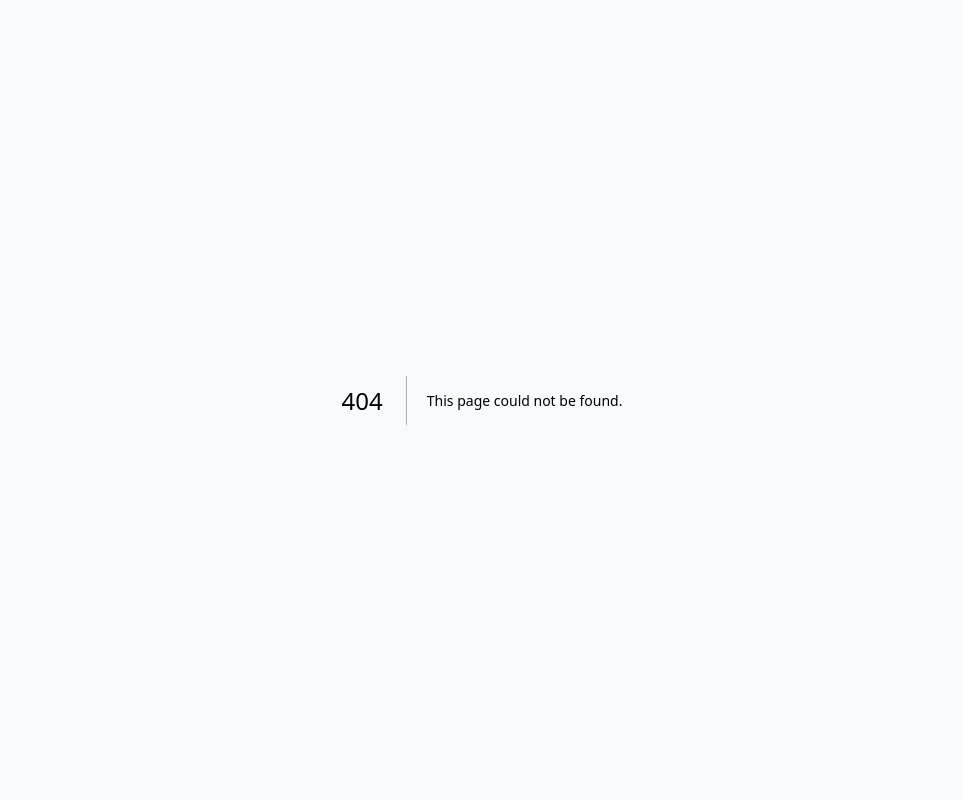
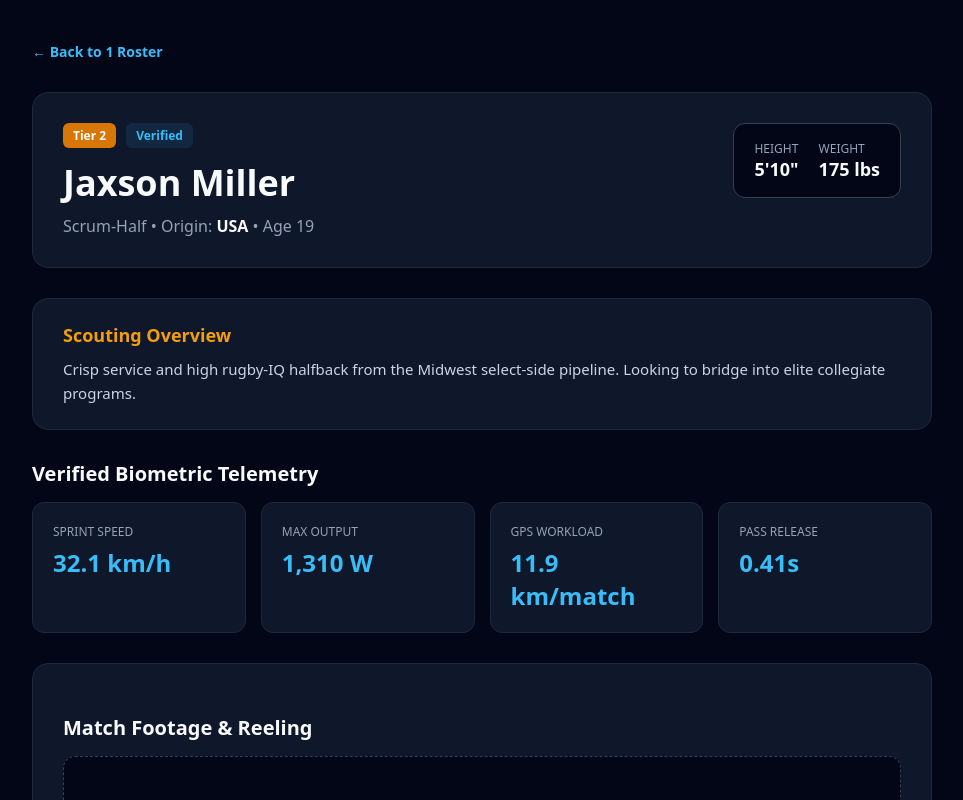
Before and after one commit to KGross16/Rugby2, a Next.js app: page /directory/1/jaxson-miller in a window 1280 px wide. Before the commit this address had no page. Shown: the top 800 px of the page, without its empty margins (158-1121 px from the left). Built offline with nearby package versions, Linux system fonts and the light colour scheme.

Commit message:
Add PlayerProfile component for displaying player data
This file contains a PlayerProfile component that displays player stats, bio, and telemetry metrics based on the sport and player ID from the URL parameters.

```diff
--- /dev/null
+++ b/app/directory/[sport]/[id]/page.tsx
@@ -0,0 +1,125 @@
+"use client";
+import Link from "next/link";
+import { useParams } from "next/navigation";
+
+export default function PlayerProfile() {
+  const params = useParams();
+  const sport = typeof params.sport === 'string' ? params.sport : "sport";
+  const id = typeof params.id === 'string' ? params.id : "";
+
+  // Database of player stats, telemetry, and video links
+  const database: Record<string, any> = {
+    "mateo-rodriguez": {
+      name: "Mateo Rodriguez", origin: "Argentina", age: 19, position: "Fly-Half / Center",
+      tier: "Tier 1", status: "Verified", height: "6'1\"", weight: "195 lbs",
+      metrics: { sprintSpeed: "33.4 km/h", maxOutput: "1,420 W", gpsWorkload: "11.2 km/match", passingAccuracy: "94%" },
+      bio: "Elite playmaker from Buenos Aires with exceptional vision and tactical kicking game. Competing in international U20 developmental circuits, targeting US collegiate scholarships and MLR academies.",
+      videoUrl: "https://www.youtube.com/embed/placeholder"
+    },
+    "santiago-silva": {
+      name: "Santiago Silva", origin: "Uruguay", age: 20, position: "Flanker",
+      tier: "Tier 2", status: "Pending Telemetry", height: "6'2\"", weight: "215 lbs",
+      metrics: { sprintSpeed: "31.8 km/h", maxOutput: "1,580 W", gpsWorkload: "12.6 km/match", tackleEfficiency: "92%" },
+      bio: "Relentless breakdown operator and defensive anchor from Montevideo. High defensive work-rate looking for North American university exposure.",
+      videoUrl: "https://www.youtube.com/embed/placeholder"
+    },
+    "liam-oconnor": {
+      name: "Liam O'Connor", origin: "Canada", age: 18, position: "Prop / Lock",
+      tier: "Tier 1", status: "Verified", height: "6'4\"", weight: "235 lbs",
+      metrics: { sprintSpeed: "29.5 km/h", maxOutput: "1,750 W", gpsWorkload: "9.8 km/match", scrumStability: "98%" },
+      bio: "Powerful front-row prospect out of British Columbia. Exceptional set-piece execution and modern multi-phase mobility.",
+      videoUrl: "https://www.youtube.com/embed/placeholder"
+    },
+    "nicolas-herrera": {
+      name: "Nicolas Herrera", origin: "Chile", age: 21, position: "Fullback",
+      tier: "Tier 1", status: "Verified", height: "6'0\"", weight: "185 lbs",
+      metrics: { sprintSpeed: "34.2 km/h", maxOutput: "1,390 W", gpsWorkload: "10.5 km/match", aerialWinRate: "89%" },
+      bio: "Dynamic back-three counter-attacker with elite top-end speed. Proven try-scorer in South American regional pathways.",
+      videoUrl: "https://www.youtube.com/embed/placeholder"
+    },
+    "jaxson-miller": {
+      name: "Jaxson Miller", origin: "USA", age: 19, position: "Scrum-Half",
+      tier: "Tier 2", status: "Verified", height: "5'10\"", weight: "175 lbs",
+      metrics: { sprintSpeed: "32.1 km/h", maxOutput: "1,310 W", gpsWorkload: "11.9 km/match", passRelease: "0.41s" },
+      bio: "Crisp service and high rugby-IQ halfback from the Midwest select-side pipeline. Looking to bridge into elite collegiate programs.",
+      videoUrl: "https://www.youtube.com/embed/placeholder"
+    }
+  };
+
+  const player = database[id] || {
+    name: "Athlete Profile", origin: "Unknown", age: "N/A", position: "N/A",
+    tier: "Pending", status: "Unverified", height: "N/A", weight: "N/A",
+    metrics: { sprintSpeed: "N/A", maxOutput: "N/A" },
+    bio: "Profile data is currently being synchronized with regional telemetry engines.",
+    videoUrl: ""
+  };
+
+  return (
+    <main style={{ minHeight: "100vh", backgroundColor: "#020617", fontFamily: "system-ui, sans-serif", color: "#f8fafc", padding: "40px 20px" }}>
+      <div style={{ maxWidth: "900px", margin: "0 auto" }}>
+
+        {/* Navigation */}
+        <div style={{ marginBottom: "30px" }}>
+          <Link href={`/directory/${sport}`} style={{ color: "#38bdf8", fontSize: "14px", textDecoration: "none", fontWeight: "600" }}>
+            &larr; Back to {sport} Roster
+          </Link>
+        </div>
+
+        {/* Header Card */}
+        <div style={{ backgroundColor: "#0f172a", border: "1px solid #1e293b", padding: "30px", borderRadius: "16px", marginBottom: "30px", display: "flex", justifyContent: "space-between", alignItems: "flex-start", flexWrap: "wrap", gap: "20px" }}>
+          <div>
+            <div style={{ display: "flex", gap: "10px", alignItems: "center", marginBottom: "10px" }}>
+              <span style={{ backgroundColor: "#d97706", color: "#fff", padding: "4px 10px", borderRadius: "6px", fontSize: "12px", fontWeight: "700" }}>{player.tier}</span>
+              <span style={{ backgroundColor: "rgba(56, 189, 248, 0.1)", color: "#38bdf8", padding: "4px 10px", borderRadius: "6px", fontSize: "12px", fontWeight: "700" }}>{player.status}</span>
+            </div>
+            <h1 style={{ fontSize: "36px", fontWeight: "900", color: "#f8fafc", margin: "0 0 8px 0" }}>{player.name}</h1>
+            <p style={{ color: "#94a3b8", fontSize: "16px", margin: 0 }}>
+              {player.position} &bull; Origin: <strong style={{ color: "#f8fafc" }}>{player.origin}</strong> &bull; Age {player.age}
+            </p>
+          </div>
+          <div style={{ backgroundColor: "#020617", border: "1px solid #334155", padding: "16px 20px", borderRadius: "12px", display: "flex", gap: "20px" }}>
+            <div>
+              <div style={{ fontSize: "12px", color: "#94a3b8" }}>HEIGHT</div>
+              <div style={{ fontSize: "18px", fontWeight: "800", color: "#f8fafc" }}>{player.height}</div>
+            </div>
+            <div>
+              <div style={{ fontSize: "12px", color: "#94a3b8" }}>WEIGHT</div>
+              <div style={{ fontSize: "18px", fontWeight: "800", color: "#f8fafc" }}>{player.weight}</div>
+            </div>
+          </div>
+        </div>
+
+        {/* Bio Section */}
+        <div style={{ backgroundColor: "#0f172a", border: "1px solid #1e293b", padding: "24px 30px", borderRadius: "16px", marginBottom: "30px" }}>
+          <h3 style={{ fontSize: "18px", fontWeight: "800", color: "#f59e0b", margin: "0 0 10px 0" }}>Scouting Overview</h3>
+          <p style={{ color: "#cbd5e1", fontSize: "15px", lineHeight: "1.6", margin: 0 }}>{player.bio}</p>
+        </div>
+
+        {/* Telemetry Metrics Grid */}
+        <div style={{ marginBottom: "30px" }}>
+          <h3 style={{ fontSize: "20px", fontWeight: "800", color: "#f8fafc", marginBottom: "15px" }}>Verified Biometric Telemetry</h3>
+          <div style={{ display: "grid", gridTemplateColumns: "repeat(auto-fit, minmax(200px, 1fr))", gap: "15px" }}>
+            {Object.entries(player.metrics).map(([key, value], idx) => (
+              <div key={idx} style={{ backgroundColor: "#0f172a", border: "1px solid #1e293b", padding: "20px", borderRadius: "12px" }}>
+                <div style={{ fontSize: "12px", color: "#94a3b8", textTransform: "uppercase", marginBottom: "6px" }}>
+                  {key.replace(/([A-Z])/g, ' $1')}
+                </div>
+                <div style={{ fontSize: "24px", fontWeight: "900", color: "#38bdf8" }}>{String(value)}</div>
+              </div>
+            ))}
+          </div>
+        </div>
+
+        {/* Match Footage / Video Section */}
+        <div style={{ backgroundColor: "#0f172a", border: "1px solid #1e293b", padding: "30px", borderRadius: "16px" }}>
+          <h3 style={{ fontSize: "20px", fontWeight: "800", color: "#f8fafc", marginBottom: "15px" }}>Match Footage &amp; Reeling</h3>
+          <div style={{ backgroundColor: "#020617", border: "1px dashed #334155", height: "250px", borderRadius: "12px", display: "flex", justifyContent: "center", alignItems: "center", flexDirection: "column", gap: "10px" }}>
+            <span style={{ fontSize: "32px" }}>▶️</span>
+            <span style={{ color: "#94a3b8", fontSize: "14px", fontWeight: "600" }}>Verified Game Tape &amp; Touchline Tracking Feed</span>
+          </div>
+        </div>
+
+      </div>
+    </main>
+  );
+}
```
